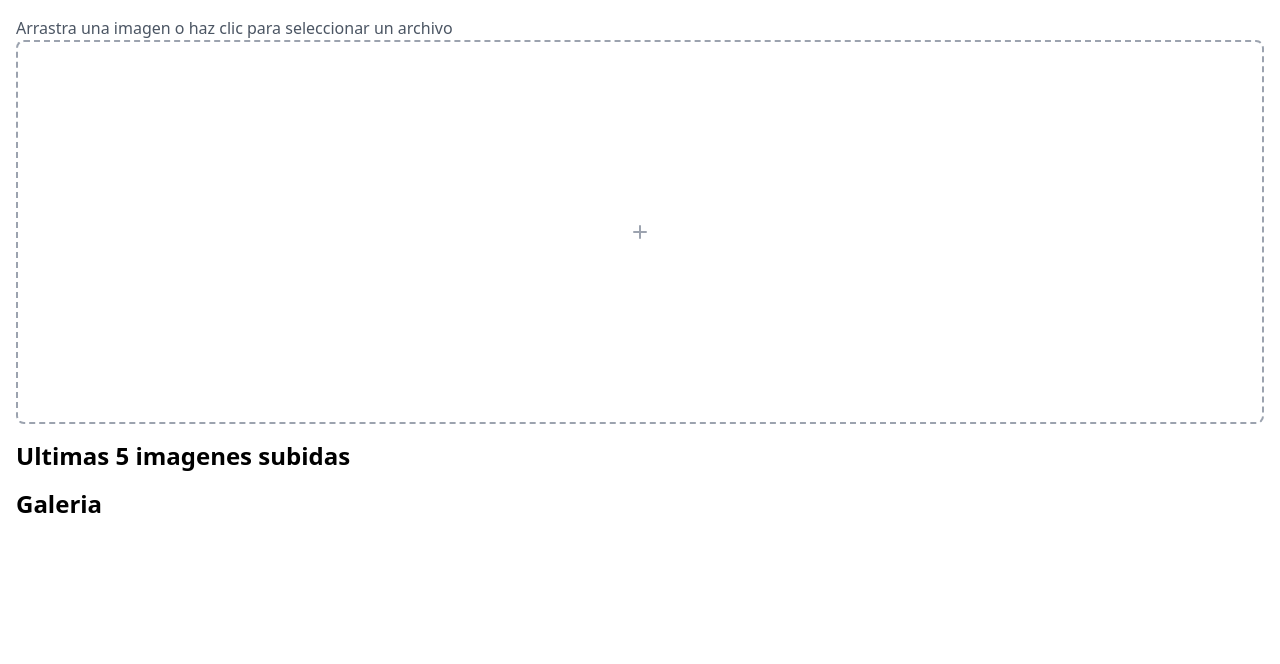
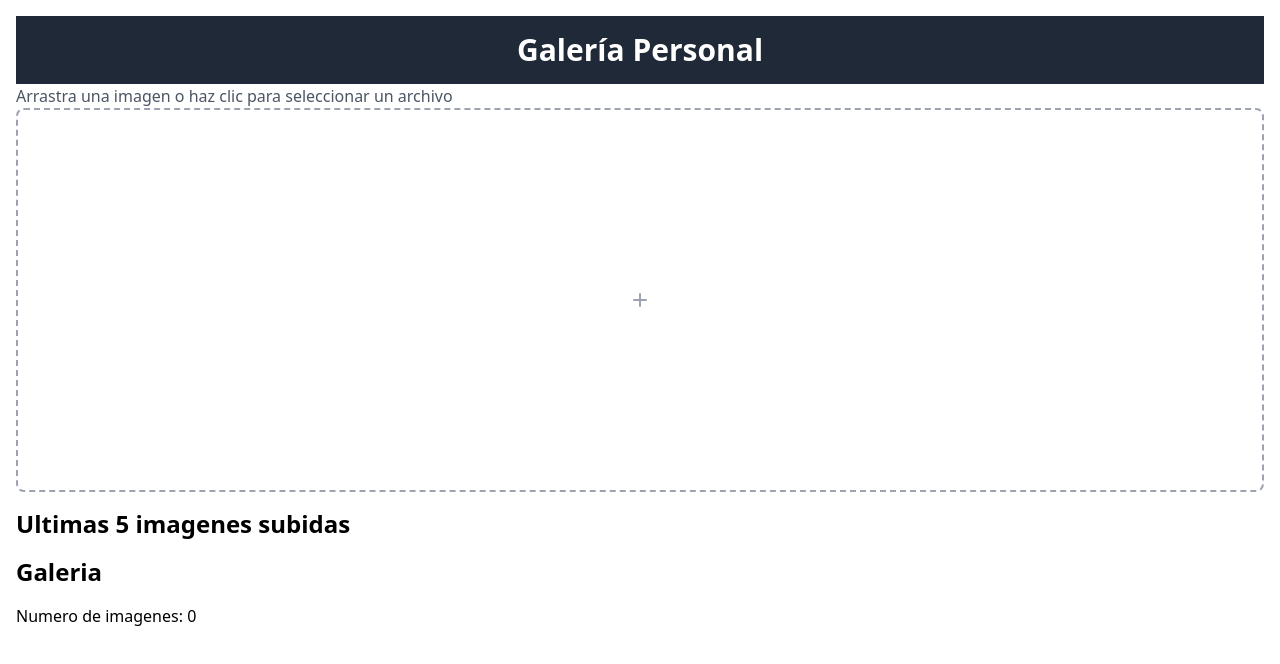
Before and after one commit to SamuelEscobar761/galeria, a React (Vite) app: page / in a window 1280 px wide. Shown: the top 664 px of the page. Built offline with nearby package versions, Linux system fonts and the light colour scheme.

Commit message:
Ultimos detalles + header

```diff
--- a/src/App.jsx
+++ b/src/App.jsx
@@ -2,6 +2,7 @@ import { useState, useEffect } from 'react';
 import Gallery from './components/Gallery';
 import UploadForm from './components/UploadForm';
 import ImageDetails from './components/ImageDetails';
+import Header from './components/Header';
 
 function App() {
   const [images, setImages] = useState(() => {
@@ -57,6 +58,7 @@ function App() {
 
   return (
     <div className="mx-auto p-4">
+      <Header/>
       {!selectedImage ? (
         <>
           <UploadForm onImageUpload={handleImageUpload} />
--- a/src/components/Gallery.jsx
+++ b/src/components/Gallery.jsx
@@ -1,6 +1,9 @@
 import React from 'react';
 
 const Gallery = ({ images, onImageClick }) => {
+  const totalImages = images.reduce((accumulator, image) => {
+    return accumulator + 1;
+  }, 0);
   return (
     <div>
       <h1 className="text-2xl font-bold mb-4">Ultimas 5 imagenes subidas</h1>
@@ -16,6 +19,7 @@ const Gallery = ({ images, onImageClick }) => {
         ))}
       </div>
       <h2 className="text-2xl font-bold mb-4">Galeria</h2>
+      <p className='mb-4'>Numero de imagenes: {totalImages}</p>
       <div className="flex flex-wrap -mx-2">
         {images.map((image, index) => (
           <div
--- /dev/null
+++ b/src/components/Header.jsx
@@ -0,0 +1,13 @@
+import React from 'react';
+
+const Header = () => {
+  return (
+    <header className="bg-gray-800 py-4">
+      <div className="container mx-auto">
+        <h1 className="text-3xl text-white font-bold text-center">Galería Personal</h1>
+      </div>
+    </header>
+  );
+};
+
+export default Header;
--- a/src/components/ImageDetails.jsx
+++ b/src/components/ImageDetails.jsx
@@ -1,5 +1,4 @@
 import React from 'react';
-import { useState } from 'react';
 
 const ImageDetails = ({ image, onNameChange, handleDeleteImage, setSelectedImage, imageName, setImageName }) => {
   return (
```
